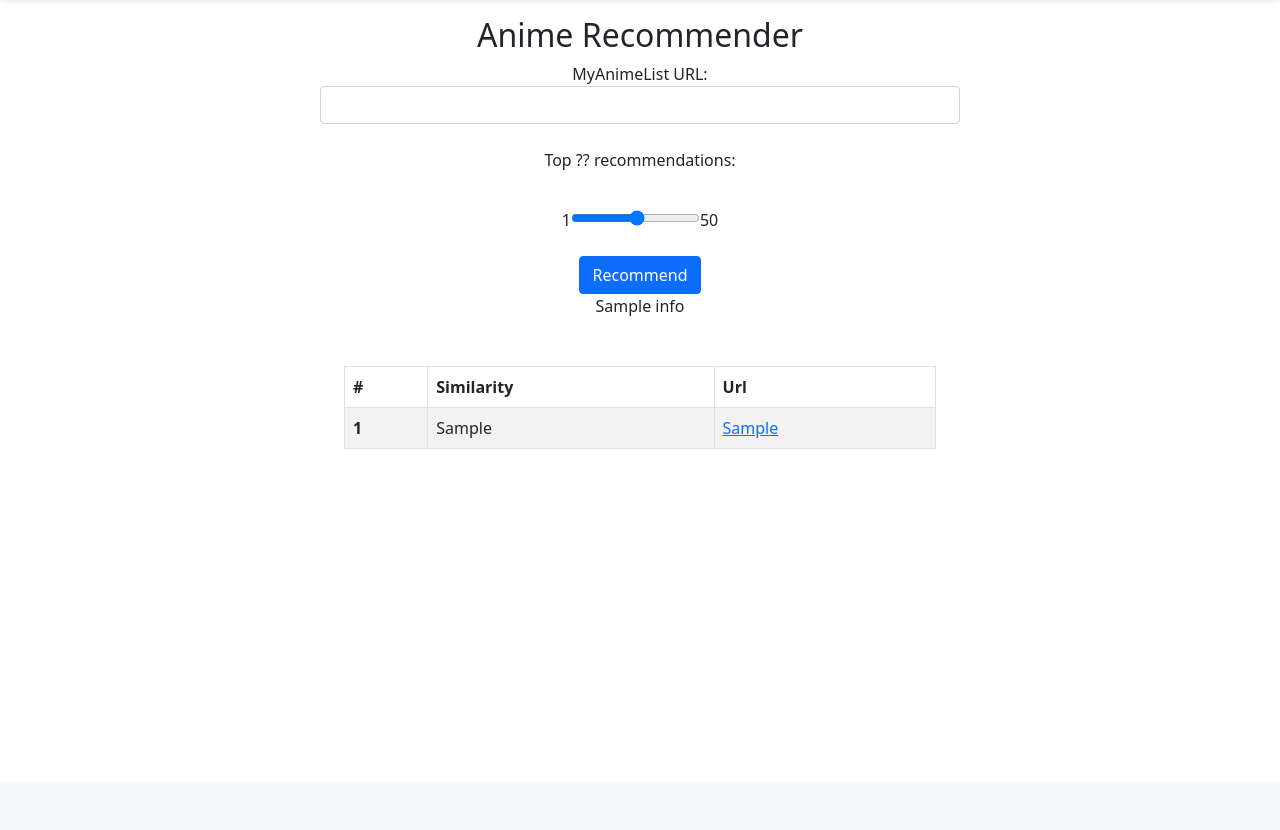
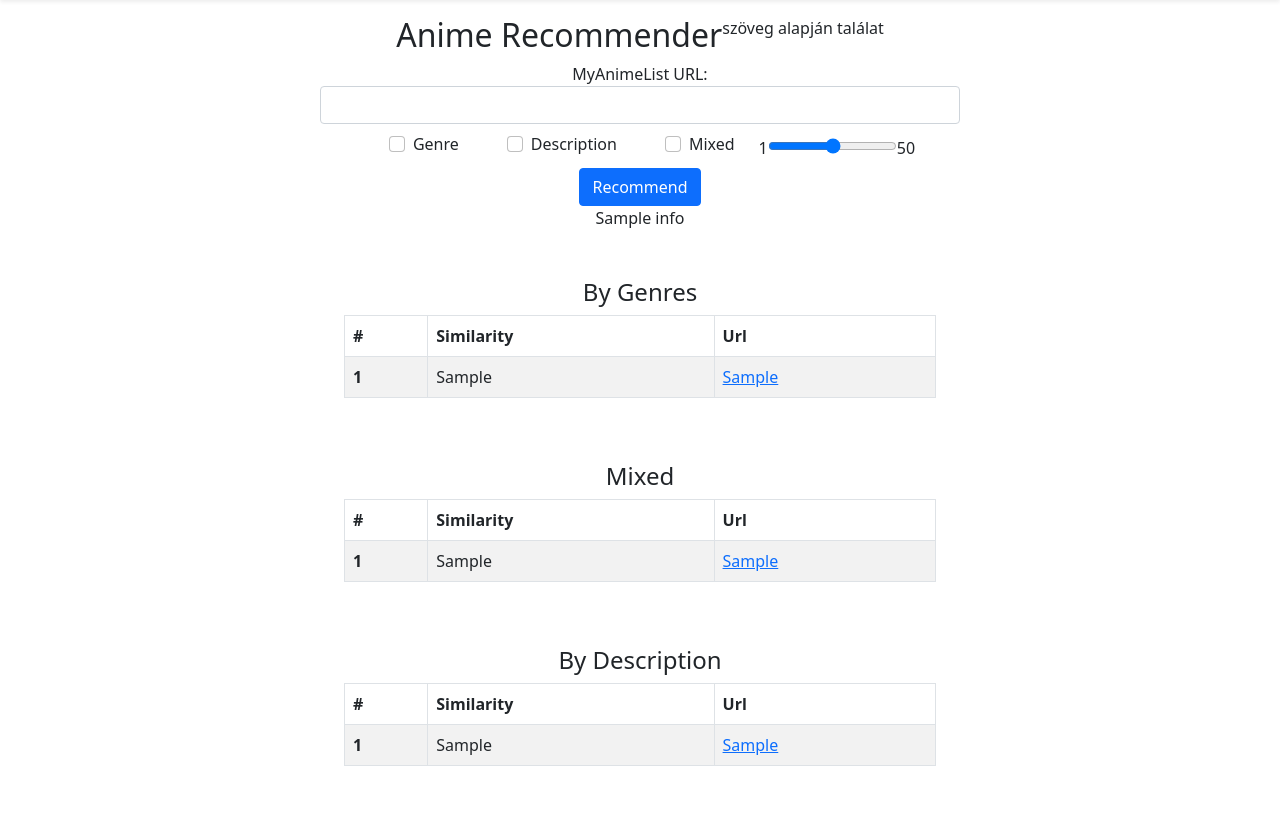
Before and after one commit to vahoo5/recommender, a Django app: template myserver/recommender_main/templates/index.html in a window 1280 px wide. Shown: the part 17-847 px from the top of the page. Before the commit the page ends 466 px from the top, so only its background shows below. Run offline with Django 3.2, Linux system fonts and the light colour scheme; the template is opened without the code that fills it: most values are stand-ins (such as "Sample title", 1, 10 or a date in 2020).

Commit message:
added mixed

```diff
--- a/myserver/recommender_main/management/commands/test.py
+++ b/myserver/recommender_main/management/commands/test.py
@@ -2,10 +2,9 @@
 from recommender_main.models import Anime
 import pprint
 import json
+import jellyfish
 class Command(BaseCommand):
     help = 'test'
 
     def handle(self, *args, **kwargs):
-        with open('recommendations_1.json') as f:
-            data_1 = json.load(f)
-            pprint.pprint(data_1['https://myanimelist.net/anime/37779/Yakusoku_no_Neverland'])
+        print(jellyfish.levenshtein_distance('Steins;Gate', 'Steins;Gate'))
--- a/myserver/recommender_main/templates/index.html
+++ b/myserver/recommender_main/templates/index.html
@@ -3,30 +3,48 @@
 <div class='row'>
     <div class=' d-flex col justify-content-center'>
         <h2>Anime Recommender</h2>
+        <p>szöveg alapján találat</p>
     </div>
 </div>
 
 <div class="row d-flex align-items-center justify-content-center">
-    <form action="{% url 'recommender_main' %}" method="GET" id="anime_url_form">
+    <form action="{% url 'recommender_main' %}" method="POST" id="anime_url_form">
+        {% csrf_token %}
         <div class="col-xs-2 d-flex justify-content-center">
             <label for="ex1">MyAnimeList URL:</label>
         </div>
         <div class="col-xs-2 d-flex justify-content-center">
             <input class="form-control justify-content-center w-50" id="ex1" type="text" name='anime_url'>
         </div>
-        <div class="d-flex justify-content-center my-4">
-            <label for="range_shit" class="form-label">Top ?? recommendations:</label>
-        </div>
-        <div class="d-flex justify-content-center my-4">
-
+        <div class="d-flex justify-content-center my-2">
+            <div class="form-check mx-4">
+                <input name='recommendation_type1' class="form-check-input" type="checkbox" id="flexCheckDefault1">
+                <label class="form-check-label" for="flexCheckDefault1">
+                    Genre
+                </label>
+            </div>
+            <div class="form-check mx-4">
+                <input class="form-check-input" type="checkbox" id="flexCheckDefault2" name='recommendation_type2'>
+                <label class="form-check-label" for="flexCheckDefault2">
+                    Description
+                </label>
+            </div>
+            <div class="form-check mx-4">
+                <input class="form-check-input" type="checkbox" id="flexCheckDefault3" name='recommendation_type3'>
+                <label class="form-check-label" for="flexCheckDefault3">
+                    Mixed
+                </label>
+            </div>
             <span class="font-weight-bold indigo-text mr-2 mt-1">1</span>
             <form class="range-field w-25" id="anime_top_n_form">
-                <input name="top_n" class="border-0" type="range" min="1" max="50" id='range_shit' />
+                <input name="top_n" class="border-0" type="range" min="1" max="50" id='range_shit' data-toggle="tooltip" data-placement="top" title="Top x recommendations"/>
             </form>
             <span class="font-weight-bold indigo-text ml-2 mt-1">50</span>
         </div>
+
+
         <div class="col-xs-2 d-flex justify-content-center">
-            {% csrf_token %}
+
             <button type="submit" form="anime_url_form" class="modal-action btn btn-primary">Recommend</button>
         </div>
     </form>
@@ -40,7 +58,11 @@
 </div>
 {% endif %}
 {% if top_1 %}
+
 <div class='m-5'>
+    <div class='d-flex align-items-center justify-content-center'>
+        <h4>By Genres</h4>
+    </div>
     <div class='d-flex align-items-center justify-content-center'>
         <table class='table w-50 table-striped table-bordered'>
             <thead>
@@ -64,4 +86,62 @@
     </div>
 </div>
 {% endif %}
+
+{% if top_05 %}
+<div class='m-5'>
+    <div class='d-flex align-items-center justify-content-center'>
+        <h4>Mixed</h4>
+    </div>
+    <div class='d-flex align-items-center justify-content-center'>
+        <table class='table w-50 table-striped table-bordered'>
+            <thead>
+                <tr>
+                    <th scope="col">#</th>
+                    <th scope="col">Similarity</th>
+                    <th scope="col">Url</th>
+                </tr>
+            </thead>
+            <tbody>
+                {% for a in top_05 %}
+                <tr>
+                    <th scope="row">{{ forloop.counter }}</th>
+                    <td>{{ a.0 }}</td>
+                    <td><a href="{{a.1}}"> {{ a.1 }}</a></td>
+                </tr>
+
+                {% endfor %}
+            </tbody>
+        </table>
+    </div>
+</div>
+{% endif %}
+
+{% if top_0 %}
+<div class='m-5'>
+    <div class='d-flex align-items-center justify-content-center'>
+        <h4>By Description</h4>
+    </div>
+    <div class='d-flex align-items-center justify-content-center'>
+        <table class='table w-50 table-striped table-bordered'>
+            <thead>
+                <tr>
+                    <th scope="col">#</th>
+                    <th scope="col">Similarity</th>
+                    <th scope="col">Url</th>
+                </tr>
+            </thead>
+            <tbody>
+                {% for a in top_0 %}
+                <tr>
+                    <th scope="row">{{ forloop.counter }}</th>
+                    <td>{{ a.0 }}</td>
+                    <td><a href="{{a.1}}"> {{ a.1 }}</a></td>
+                </tr>
+
+                {% endfor %}
+            </tbody>
+        </table>
+    </div>
+</div>
+{% endif %}
 {% endblock %}
```
Also changed, not shown: myserver/recommender_main/management/commands/recommend.py (+30 -18 lines), myserver/recommender_main/views.py (+31 -22 lines).
